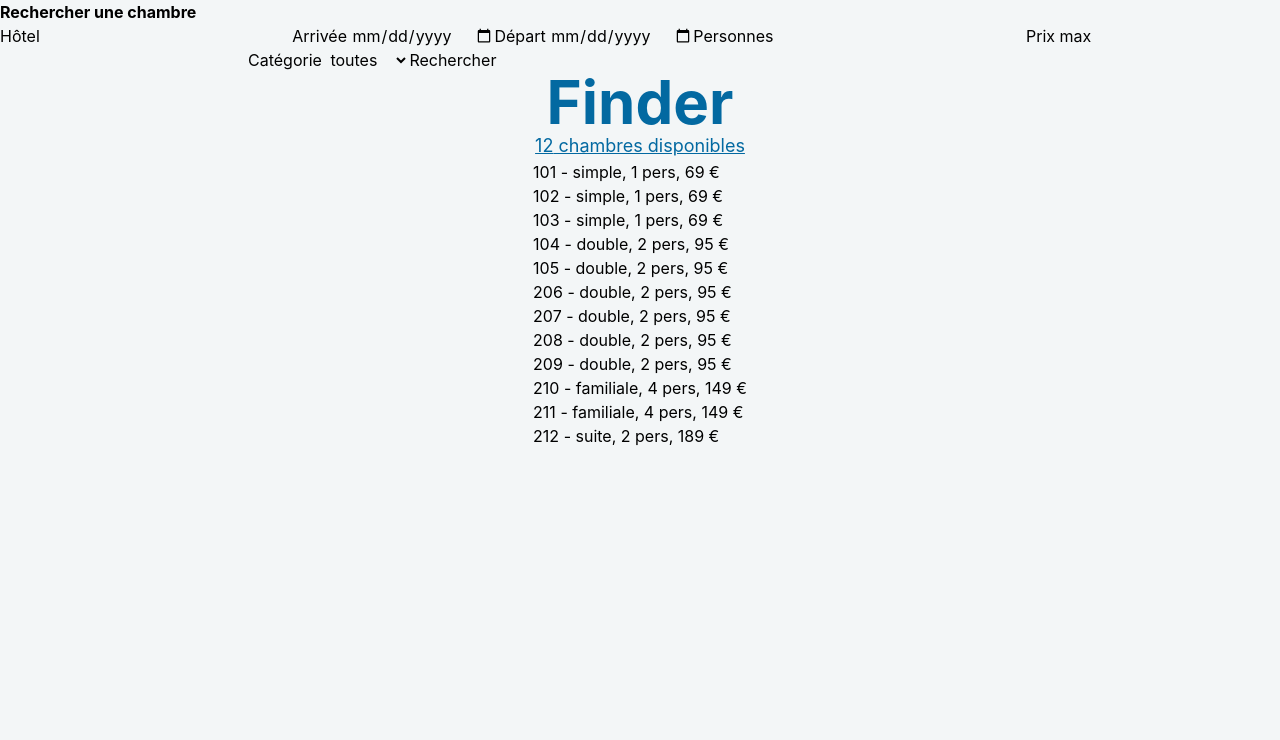
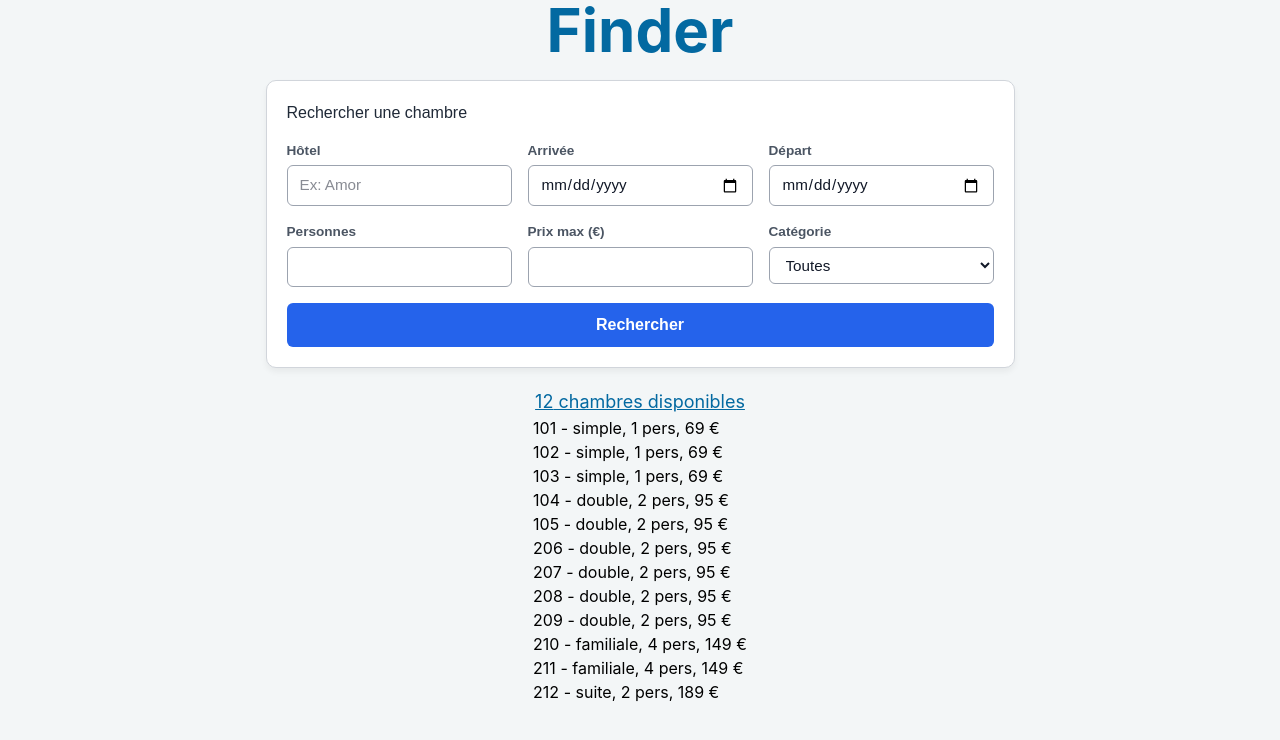
Before and after one commit to Noah22550/Finder, a React (Vite) app in the folder Finder/Front/: page / in a window 1280 px wide. Shown: the top 740 px of the page. Built offline with nearby package versions, Linux system fonts and the light colour scheme.

Commit message:
ajout style

```diff
--- a/Finder/Front/package.json
+++ b/Finder/Front/package.json
@@ -10,6 +10,7 @@
     "preview": "vite preview"
   },
   "dependencies": {
+    "@picocss/pico": "^2.1.1",
     "@tailwindcss/vite": "^4.3.4",
     "react": "^19.2.8",
     "react-dom": "^19.2.8"
--- a/Finder/Front/src/App.jsx
+++ b/Finder/Front/src/App.jsx
@@ -2,6 +2,7 @@ import FicheHotel from './composants/FicheHotel';
 import Recherche from './pages/recherche';
 import FicheChambre from './composants/FicheChambre';
 import ListeChambres from './composants/ListeChambres';
+//import '@picocss/pico/css/pico.min.css';
 import { useState } from 'react';
 
 const hotel = {
@@ -32,11 +33,11 @@ export default function App() {
   const [selection, setSelection] = useState(null);
   const [chambres] = useState(listeChambres);
   return (
+    <div>
       <div className="flex flex-col items-center">
+        <h1 className="text-6xl font-bold text-finder-primary">Finder</h1>
         <Recherche />
-      <h1 className="text-6xl font-bold text-finder-primary">Finder</h1>
         {chambres.length > 0 && (
-
           <p className="text-lg text-finder-primary underline" > {chambres.length} chambres disponibles</p>
         )}
         <ListeChambres chambres={chambres} onChoix={setSelection} />
@@ -46,6 +47,8 @@ export default function App() {
             <button className="bg-blue-500 text-white px-4 py-2 rounded-lg font-bold" onClick={() => setSelection(null)}>Fermer</button>
           </div>
         )}
+
+      </div>
     </div>
   );
 }
--- a/Finder/Front/src/index.css
+++ b/Finder/Front/src/index.css
@@ -18,5 +18,4 @@
   }
 
   /* Personnalisation de la barre de défilement (scrollbar) */
-
 }
--- /dev/null
+++ b/Finder/Front/src/pages/recherche.css
@@ -0,0 +1,69 @@
+.formulaire-recherche {
+  max-width: 900px;
+  margin: 20px auto;
+  padding: 20px;
+  background-color: #ffffff;
+  border: 1px solid #d1d5db;
+  border-radius: 10px;
+  box-shadow: 0 4px 6px rgba(0, 0, 0, 0.05);
+  font-family: sans-serif;
+}
+
+.formulaire-recherche h3 {
+  margin-top: 0;
+  margin-bottom: 16px;
+  color: #1f2937;
+}
+
+.grille-champs {
+  display: grid;
+  grid-template-columns: repeat(3, 1fr);
+  gap: 16px;
+  margin-bottom: 16px;
+}
+
+.champ-groupe {
+  display: flex;
+  flex-direction: column;
+  text-align: left;
+}
+
+.champ-groupe label {
+  font-size: 0.85rem;
+  font-weight: bold;
+  color: #4b5563;
+  margin-bottom: 4px;
+}
+
+.champ-groupe input,
+.champ-groupe select {
+  padding: 8px 12px;
+  border: 1px solid #9ca3af;
+  border-radius: 6px;
+  font-size: 0.95rem;
+  background-color: #ffffff;
+  color: #111827;
+}
+
+.champ-groupe input:focus,
+.champ-groupe select:focus {
+  outline: none;
+  border-color: #2563eb;
+  box-shadow: 0 0 0 2px rgba(37, 99, 235, 0.2);
+}
+
+.bouton-rechercher {
+  width: 100%;
+  padding: 10px;
+  background-color: #2563eb;
+  color: #ffffff;
+  font-weight: bold;
+  font-size: 1rem;
+  border: none;
+  border-radius: 6px;
+  cursor: pointer;
+}
+
+.bouton-rechercher:hover {
+  background-color: #1d4ed8;
+}
--- a/Finder/Front/src/pages/recherche.jsx
+++ b/Finder/Front/src/pages/recherche.jsx
@@ -1,4 +1,5 @@
 import { useState } from 'react';
+import './recherche.css';
 
 export default function Recherche() {
   const [criteres, setCriteres] = useState({ hotel: '', date_debut: '', date_fin: '', capacite: '', prix_max: '', categorie: '' });
@@ -8,24 +9,42 @@ export default function Recherche() {
   }
 
   return (
-    <div>
-      <h3><strong>Rechercher une chambre</strong></h3>
+    <div className="formulaire-recherche">
+      <h3>Rechercher une chambre</h3>
       <form onSubmit={e => { e.preventDefault(); /* question 2 */ }}>
-        Hôtel <input name="hotel" value={criteres.hotel} onChange={changer} />
-        Arrivée <input type="date" name="date_debut" value={criteres.date_debut} onChange={changer} />
-        Départ <input type="date" name="date_fin" value={criteres.date_fin} onChange={changer} />
-        Personnes <input type="number" name="capacite" value={criteres.capacite} onChange={changer} />
-        Prix max <input type="number" name="prix_max" value={criteres.prix_max} onChange={changer} />
-
-        Catégorie <select name="categorie" value={criteres.categorie} onChange={changer}>
-          <option value="">toutes</option>
-          <option value="simple">simple</option>
-          <option value="double">double</option>
-          <option value="familiale">familiale</option>
-          <option value="suite">suite</option>
-        </select>
-
-        <button type="submit">Rechercher</button>
+        <div className="grille-champs">
+          <div className="champ-groupe">
+            <label>Hôtel</label>
+            <input name="hotel" value={criteres.hotel} onChange={changer} placeholder="Ex: Amor" />
+          </div>
+          <div className="champ-groupe">
+            <label>Arrivée</label>
+            <input type="date" name="date_debut" value={criteres.date_debut} onChange={changer} />
+          </div>
+          <div className="champ-groupe">
+            <label>Départ</label>
+            <input type="date" name="date_fin" value={criteres.date_fin} onChange={changer} />
+          </div>
+          <div className="champ-groupe">
+            <label>Personnes</label>
+            <input type="number" name="capacite" value={criteres.capacite} onChange={changer} min="1" />
+          </div>
+          <div className="champ-groupe">
+            <label>Prix max (€)</label>
+            <input type="number" name="prix_max" value={criteres.prix_max} onChange={changer} />
+          </div>
+          <div className="champ-groupe">
+            <label>Catégorie</label>
+            <select name="categorie" value={criteres.categorie} onChange={changer}>
+              <option value="">Toutes</option>
+              <option value="simple">Simple</option>
+              <option value="double">Double</option>
+              <option value="familiale">Familiale</option>
+              <option value="suite">Suite</option>
+            </select>
+          </div>
+        </div>
+        <button type="submit" className="bouton-rechercher">Rechercher</button>
       </form>
     </div>
   );
```
Also changed, not shown: 1 other file (tests, documents, lock files or other folders). Lines whose indentation alone changed are shown as unchanged.
